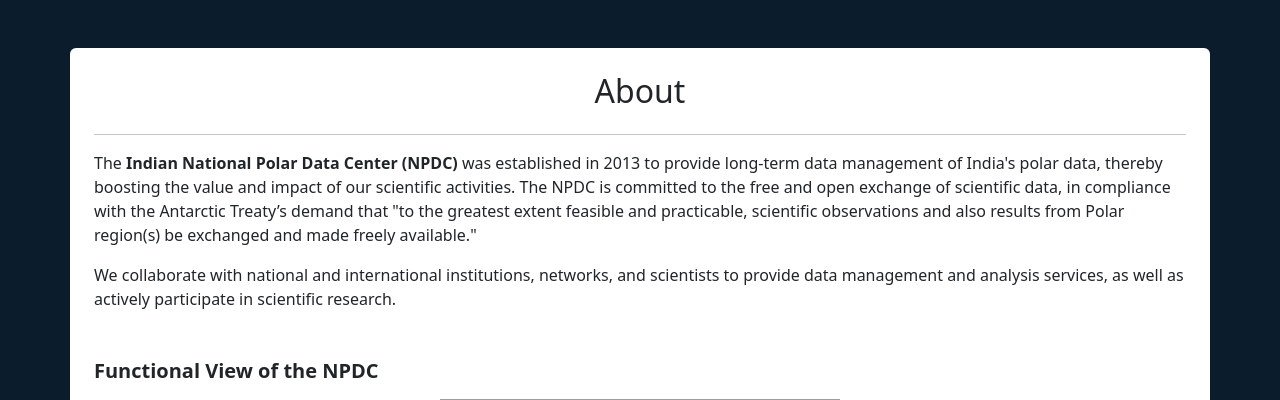
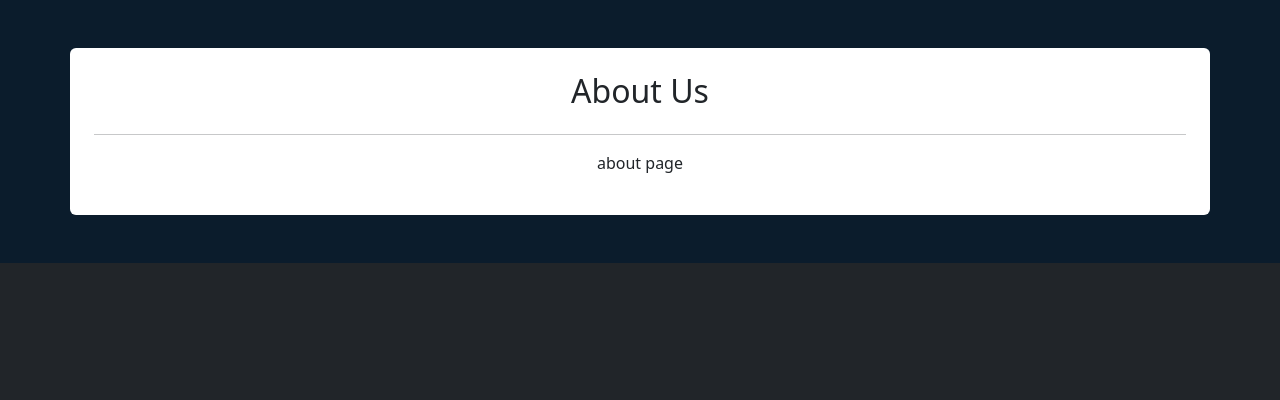
Before and after one commit to himanischauhan04/NCPOR_DataSubmission, a Django app: page /about/ in a window 1280 px wide. Shown: the part 66-466 px from the top of the page. After the commit the page ends 329 px from the top, so only its background shows below. Run offline with Django 5.2, Linux system fonts and the light colour scheme; grey boxes are pictures that could not be loaded.

Commit message:
Revise about page to include new content
Updated the about page content and title.

```diff
--- a/ncpor/templates/about.html
+++ b/ncpor/templates/about.html
@@ -3,25 +3,15 @@
 {% block title %}About{% endblock title %}
 
 {% block body %}
-<section class="py-5" style="background-color: #0b1c2c;"> <!-- Dark background like screenshot -->
+<section class="py-5" style="background-color: #0b1c2c;">
   <div class="container bg-white text-dark p-4 rounded">
 
-    <h2 class="text-center mb-4">About</h2>
+    <h2 class="text-center mb-4">About Us</h2>
     <hr>
 
-    <p>
-      The <strong>Indian National Polar Data Center (NPDC)</strong> was established in 2013 to provide long-term data management of India's polar data, thereby boosting the value and impact of our scientific activities. The NPDC is committed to the free and open exchange of scientific data, in compliance with the Antarctic Treaty’s demand that "to the greatest extent feasible and practicable, scientific observations and also results from Polar region(s) be exchanged and made freely available."
+    <p class="text-center">
+     about page
     </p>
-
-    <p>
-      We collaborate with national and international institutions, networks, and scientists to provide data management and analysis services, as well as actively participate in scientific research.
-    </p>
-
-    <h5 class="mt-5 mb-3"><strong>Functional View of the NPDC</strong></h5>
-
-    <img src="{% static 'img/functionality.jpeg' %}" alt="Functional View of NPDC" class="img-fluid mx-auto d-block">
-    <h5 class="mt-5 mb-3"><strong>Metadata Flow Diagram</strong></h5>
-    <img src="{% static 'img/metadata_flow.png' %}" alt="Metadata Flow Diagram" class="img-fluid mx-auto d-block">
 
   </div>
 </section>
```
